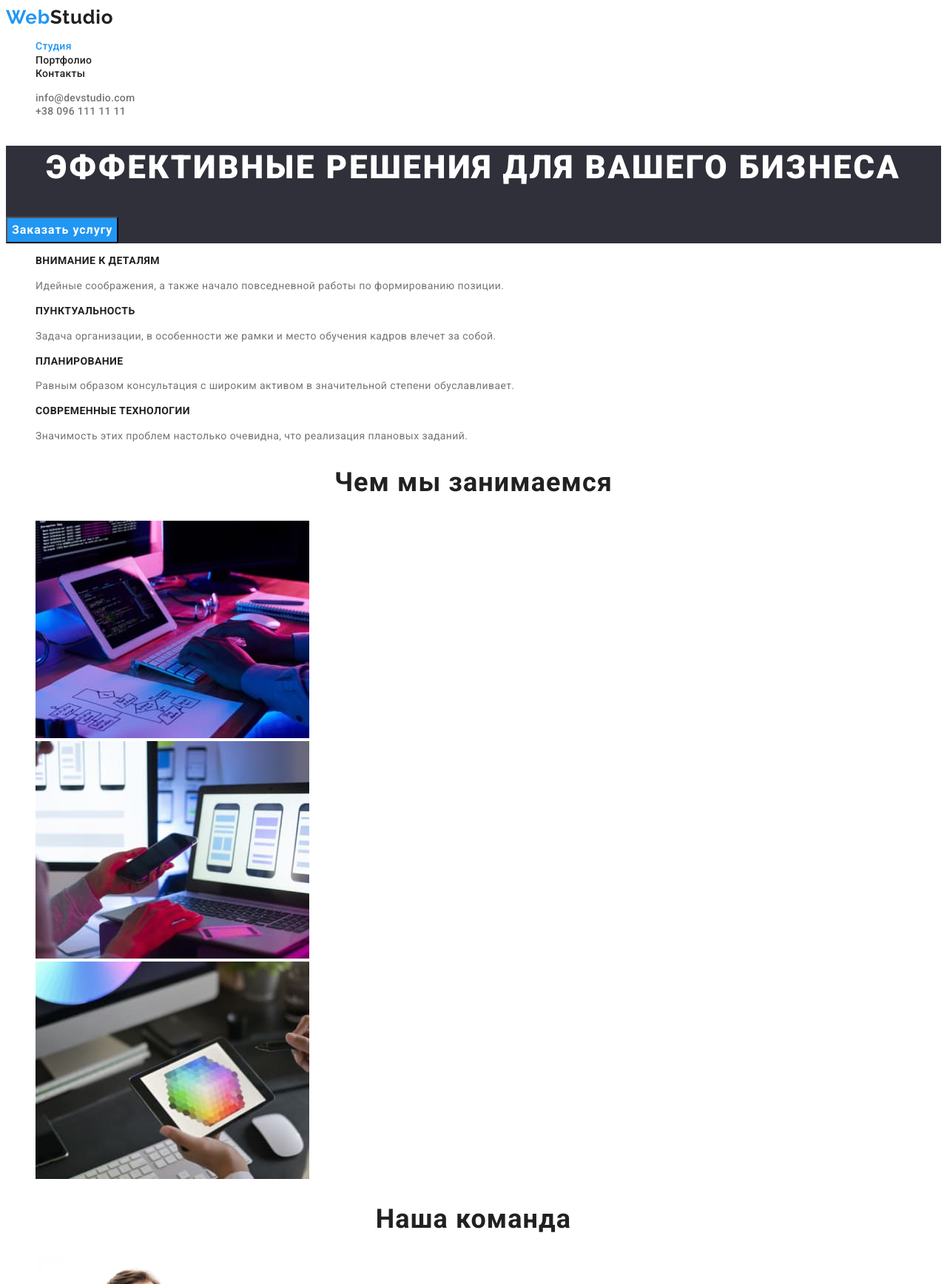
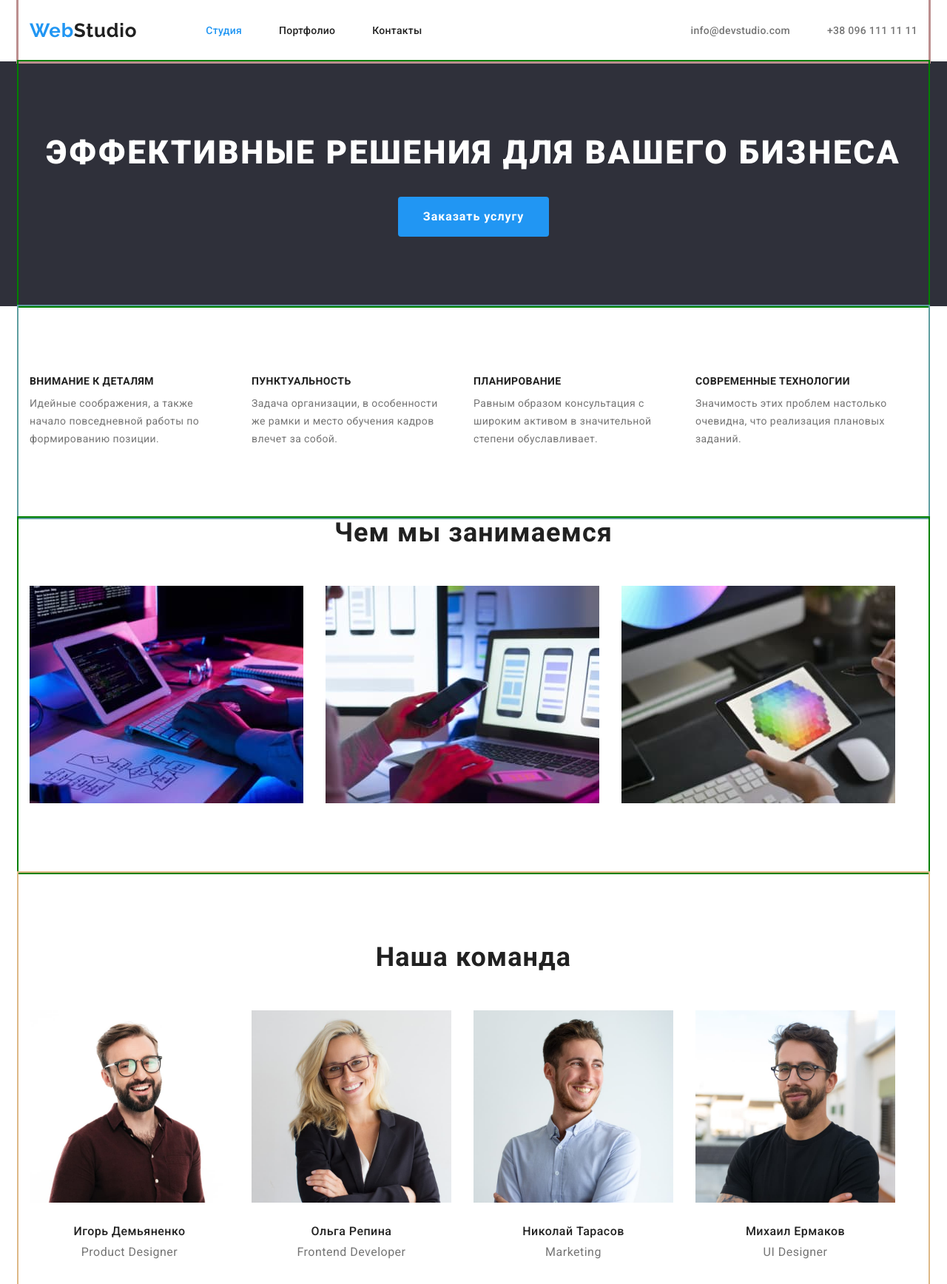
Before and after one commit to chornota24/homework-3, a plain HTML site: page index.html in a window 1280 px wide. Shown: the top 1736 px of the page at 74% size. Drawn offline with nearby package versions, Linux system fonts and the light colour scheme.

Commit message:
останнє

```diff
--- a/css/styles.css
+++ b/css/styles.css
@@ -1,3 +1,7 @@
+* {
+  box-sizing: border-box;
+}
+
 :root {
   --primary-text-color: #757575;
   --title-text-color: #212121;
@@ -8,8 +12,33 @@
 body {
   font-family: "Roboto", sans-serif;
   color: var(--primary-text-color);
+  margin: 0;
+}
+p,
+h1,
+h2,
+h3,
+h4,
+h5,
+h6 {
+  margin: 0;
+  padding: 0;
+}
+ul,
+ol {
+  margin: 0;
+  padding-left: 0;
+}
+img {
+  display: block;
 }
 
+.container {
+  width: 1230px;
+  padding-left: 15px;
+  padding-right: 15px;
+  margin: 0 auto;
+}
 .link,
 .list,
 .header-link,
@@ -17,6 +46,8 @@ body {
   list-style: none;
   text-decoration: none;
   color: inherit;
+  padding: 0;
+  margin: 0;
 }
 
 .visually-hidden {
@@ -33,6 +64,10 @@ body {
 }
 
 /* -------------------header--------------------- */
+
+.page-header {
+
+}
 
 .logo {
   font-family: "Raleway";
@@ -52,12 +87,25 @@ body {
   color: var(--white-color);
 }
 .header-nav {
+  display: flex;
+  margin-left: 93px;
+
   font-weight: 500;
   font-size: 14px;
   line-height: 1.33;
   letter-spacing: 0.02em;
   color: var(--title-text-color);
 }
+
+.header-link {
+  display: block;
+  padding-top: 32px;
+  padding-bottom: 32px;
+}
+.header-nav .item:not(:last-child) {
+  margin-right: 50px;
+}
+
 .header-contact-us {
   font-weight: 500;
   font-size: 14px;
@@ -74,9 +122,28 @@ body {
 .header-contact-us .header-contact:focus {
   color: var(--accent-color);
 }
+.header-contact-us {
+  display: flex;
+  margin-left: auto;
+}
+.header-contact-us .item + .item {
+  margin-left: 50px;
+}
+.header-contact {
+    padding-top: 32px;
+    padding-bottom: 32px;
+    display: block;
+  }
 
 .current {
   color: var(--accent-color);
+}
+.header-container {
+  display: flex;
+  align-items: center;
+}
+.header-container {
+  outline: solid rosybrown;
 }
 
 /*-------------main-----------------------------*/
@@ -84,6 +151,7 @@ body {
 .main-section {
   color: var(--white-color);
   background-color: #2f303a;
+  text-align: center;
 }
 .main-section-title {
   font-weight: 900;
@@ -93,6 +161,7 @@ body {
   letter-spacing: 0.06em;
   text-transform: uppercase;
   color: var(--white-color);
+  margin-bottom: 30px;
 }
 .main-button {
   font-family: inherit;
@@ -106,6 +175,17 @@ body {
   color: var(--white-color);
   background-color: var(--accent-color);
   cursor: pointer;
+  min-width: 200px;
+  text-align: center;
+  display: inline-block;
+  border-color: transparent;
+  border-radius: 4px;
+  padding: 10px 32px 10px 32px;
+}
+.main-section {
+}
+.main-container {
+  outline: 2px solid red;
 }
 
 /* -------------Our advantages---------------- */
@@ -117,17 +197,30 @@ body {
   letter-spacing: 0.03em;
   text-transform: uppercase;
   color: var(--title-text-color);
+  margin-bottom: 10px;
 }
 .advantages-text {
+  width: 270px;
   font-size: 14px;
   line-height: 1.71;
   letter-spacing: 0.03em;
   color: var(--primary-text-color);
 }
+.advantages-container {
+  padding-top: 94px;
+  padding-bottom: 94px;
+  outline: 2px solid cadetblue;
+}
+.advantages-list {
+  display: flex;
+}
+.advantages-list .item + .item {
+  margin-left: 30px;
+}
 
 /* ---------------Our Activities--------------- */
 
-.activity-header {
+.activity-title {
   font-style: normal;
   font-weight: 700;
   font-size: 36px;
@@ -135,10 +228,23 @@ body {
   text-align: center;
   letter-spacing: 0.03em;
   color: var(--title-text-color);
+  margin-bottom: 50px;
+}
+.activity-container {
+  padding-bottom: 94px;
+  outline: 2px solid green;
+}
+.activity-list {
+  display: flex;
+}
+.activity-list .item + .item {
+  margin-left: 30px;
 }
 
 /* ---------------Our Team--------------------- */
-.team-header {
+.team-title {
+  margin-bottom: 50px;
+
   font-style: normal;
   font-weight: 700;
   font-size: 36px;
@@ -148,6 +254,9 @@ body {
   color: var(--title-text-color);
 }
 .team-name {
+  padding-top:30px ;
+  padding-bottom: 10px;
+
   font-weight: 500;
   font-size: 16px;
   line-height: 1.18;
@@ -157,26 +266,35 @@ body {
 }
 
 .team-position {
+  padding-bottom: 30px;
+
   font-size: 16px;
   line-height: 1.18;
   text-align: center;
   letter-spacing: 0.03em;
   color: var(--primary-text-color);
+
+}
+.team-container {
+  padding-top: 94px;
+  padding-bottom: 94px;
+  outline: 2px solid burlywood;
+}
+.team-list {
+  display: flex;
+}
+.team-list .item + .item {
+  margin-left: 30px;
 }
 
 /* ---------------Footer--------------------- */
-.footer-logo {
-  font-weight: 700;
-  font-size: 26px;
-  line-height: 1.19;
-  letter-spacing: 0.03em;
-  color: var(--accent-color);
-}
+
 .footer-address {
   font-size: 14px;
   line-height: 1.71;
   letter-spacing: 0.03em;
   color: var(--white-color);
+  margin-bottom: 9px;
 }
 .footer-email,
 .footer-phone {
@@ -184,6 +302,12 @@ body {
   line-height: 1.71;
   letter-spacing: 0.03em;
   color: rgba(255, 255, 255, 0.6);
+}
+.footer-list {
+  margin-top: 20px;
+}
+.footer-item {
+  margin-bottom: 9px;
 }
 .footer {
   background: #2f303a;
@@ -199,6 +323,11 @@ body {
 .footer-phone:focus,
 .footer-phone:hover {
   color: var(--accent-color);
+}
+.foot-container {
+  padding-top: 60px;
+  padding-bottom: 60px;
+  outline: 2px solid grey;
 }
 
 /* --------------------------portfolio----------------------------- */
@@ -216,9 +345,42 @@ body {
   letter-spacing: 0.03em;
   color: var(--title-text-color);
   cursor: pointer;
+  background-color: #f5f4fa;
+  padding: 6px 20px;
+  border-radius: 4px;
+  border-color: transparent;
+}
+.main-list {
+  display: flex;
+  margin-bottom: 34px;
+  justify-content: center;
+}
+.main-list .main-item + .main-item {
+  margin-left: 8px;
 }
 
 /* ------projects------- */
+.project-list {
+  display: flex;
+  flex-wrap: wrap;
+  /* justify-content: space-between; !!!!!!!!!!!!!!!!!!!!!!!!!!!!! */
+  margin-left: auto;
+  margin-right: auto;
+}
+.project-item {
+  width: 370px;
+}
+.project-item {
+  margin-right: 30px;
+  margin-bottom: 30px;
+}
+.project-item:nth-child(3n) {
+  margin-right: 0;
+}
+.project-item:nth-last-child(-n+3) {
+  margin-bottom: 0;
+}
+
 .project-title {
   font-weight: 700;
   font-size: 18px;
@@ -232,3 +394,8 @@ body {
   letter-spacing: 0.03em;
   color: var(--primary-text-color);
 }
+.main-container {
+  padding-top: 94px;
+  padding-bottom: 94px;
+  outline: 2px solid green;
+}
--- a/index.html
+++ b/index.html
@@ -10,7 +10,7 @@
       name="viewport"
       content="width=device-width, initial-scale=1.0"
     />
-    <title>WebStudio</title>
+    <title>Portfolio</title>
     <link
       rel="preconnect"
       href="https://fonts.googleapis.com"
@@ -26,35 +26,43 @@
     />
     <link
       rel="stylesheet"
+      href="https://cdnjs.cloudflare.com/ajax/libs/modern-normalize/1.1.0/modern-normalize.min.css"
+      integrity="sha512-wpPYUAdjBVSE4KJnH1VR1HeZfpl1ub8YT/NKx4PuQ5NmX2tKuGu6U/JRp5y+Y8XG2tV+wKQpNHVUX03MfMFn9Q=="
+      crossorigin="anonymous"
+      referrerpolicy="no-referrer"
+    />
+    <link
+      rel="stylesheet"
       href="./css/styles.css"
     />
   </head>
   <body>
     <!--header-->
     <header class="page-header">
-      <nav>
+      <div class="header-container container">
         <a href="./index.html" class="logo link"
           ><span class="logo-web">Web</span
           ><span class="logo-studio"
             >Studio</span
           ></a
         >
+        <nav>
           <ul class="header-nav">
-          <li class="item">
+            <li class="header-nav-item item">
               <a
                 href="./index.html"
                 class="header-link link current"
                 >Студия</a
               >
             </li>
-          <li class="item">
+            <li class="header-nav-item item">
               <a
                 href="./portfolio.html"
                 class="header-link link"
                 >Портфолио</a
               >
             </li>
-          <li class="item">
+            <li class="header-nav-item item">
               <a href="" class="header-link link"
                 >Контакты</a
               >
@@ -62,7 +70,7 @@
           </ul>
         </nav>
         <ul class="header-contact-us">
-        <li class="item">
+          <li class="header-contact-us-item item">
             <a
               href="mailto:info@devstudio.com"
               class="header-contact link"
@@ -77,21 +85,30 @@
             >
           </li>
         </ul>
+      </div>
     </header>
     <!--main-->
     <main>
       <!-- main section -->
       <section class="main-section">
+        <div class="main-container container">
           <h1 class="main-section-title">
             Эффективные решения для вашего бизнеса
           </h1>
-        <button type="button" class="main-button">
+          <button
+            type="button"
+            class="main-button"
+          >
             Заказать услугу
           </button>
+        </div>
       </section>
 
       <!--Our advantages-->
       <section class="advantages">
+        <div
+          class="advantages-container container"
+        >
           <h2 class="visually-hidden">
             Наши преимущества
           </h2>
@@ -101,9 +118,9 @@
                 Внимание к деталям
               </h3>
               <p class="advantages-text">
-              Идейные соображения, а также начало
-              повседневной работы по формированию
-              позиции.
+                Идейные соображения, а также
+                начало повседневной работы по
+                формированию позиции.
               </p>
             </li>
             <li class="advantages-item item">
@@ -111,9 +128,9 @@
                 Пунктуальность
               </h3>
               <p class="advantages-text">
-              Задача организации, в особенности же
-              рамки и место обучения кадров влечет
-              за собой.
+                Задача организации, в особенности
+                же рамки и место обучения кадров
+                влечет за собой.
               </p>
             </li>
             <li class="advantages-item item">
@@ -137,11 +154,13 @@
               </p>
             </li>
           </ul>
+        </div>
       </section>
 
       <!-- our activities -->
       <section class="activity">
-        <h2 class="activity-header">
+        <div class="activity-container container">
+          <h2 class="activity-title">
             Чем мы занимаемся
           </h2>
           <ul class="activity-list">
@@ -173,12 +192,14 @@
               /></a>
             </li>
           </ul>
+        </div>
       </section>
 
       <!-- our team -->
 
       <section class="team">
-        <h2 class="team-header">Наша команда</h2>
+        <div class="team-container container">
+          <h2 class="team-title">Наша команда</h2>
           <ul class="team-list">
             <li class="team-item item">
               <img
@@ -215,7 +236,9 @@
               <h3 class="team-name">
                 Николай Тарасов
               </h3>
-            <p class="team-position">Marketing</p>
+              <p class="team-position">
+                Marketing
+              </p>
             </li>
             <li class="team-item item">
               <img
@@ -231,11 +254,15 @@
               </p>
             </li>
           </ul>
+        </div>
       </section>
     </main>
     <!--footer-->
     <footer class="footer">
-      <a href="./index.html" class="logo link"
+      <div class="foot-container container">
+        <a
+          href="./index.html"
+          class="footer-logo logo link"
           ><span class="logo-web">Web</span
           ><span class="logo-studio-white"
             >Studio</span
@@ -248,7 +275,8 @@
                 class="footer-address link"
                 href="https://goo.gl/maps/dWY4cg4Rnmq4vtrc8"
                 target="_blank"
-              >г. Киев, пр-т Леси Украинки, 26</a
+                >г. Киев, пр-т Леси Украинки,
+                26</a
               >
             </li>
             <li class="footer-item item">
@@ -267,6 +295,7 @@
             </li>
           </ul>
         </address>
+      </div>
     </footer>
   </body>
 </html>
```
Also changed, not shown: portfolio.html (+40 -14 lines). Lines whose indentation alone changed are shown as unchanged.
